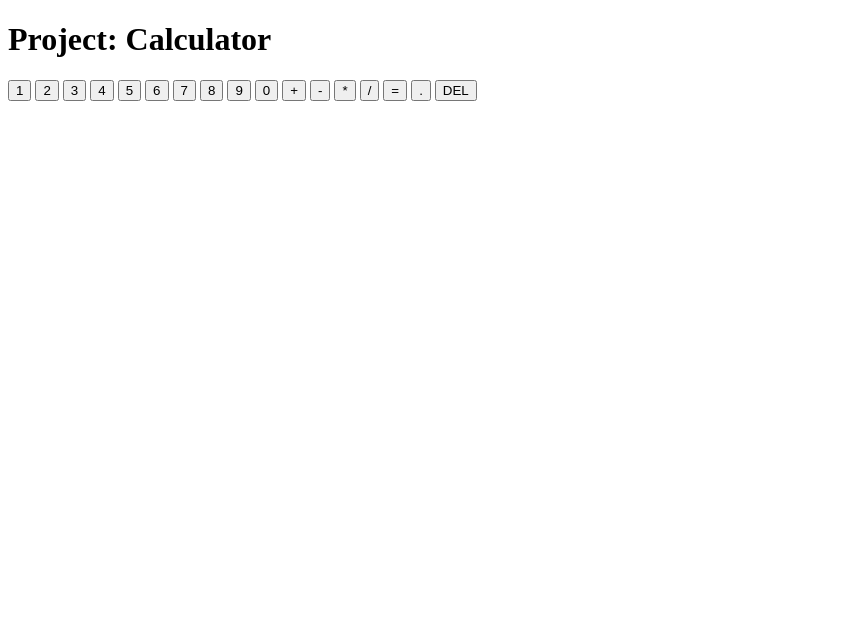
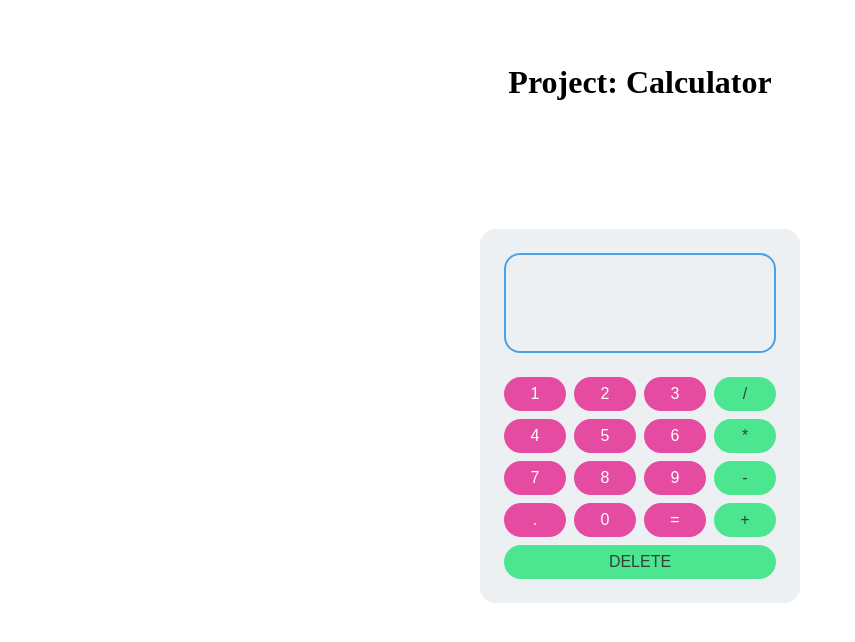
Before and after one commit to MatiasBastarrica/calculator-top, a plain HTML site: page index.html in a window 1280 px wide. Shown: the whole page, without its empty margins (0-855 px from the left). Drawn offline with Linux system fonts and the light colour scheme.

Commit message:
Add some styles and a basic layout for the calculator

```diff
--- a/index.html
+++ b/index.html
@@ -9,25 +9,28 @@
   <body>
     <h1>Project: Calculator</h1>
     <div class="calculator">
-      <div class="calculator__display"></div>
+      <div class="calculator__display">
+        <div class="calculation"></div>
+      </div>
       <div class="calculator__panel">
         <button class="btn">1</button>
         <button class="btn">2</button>
         <button class="btn">3</button>
+        <button class="btn btn-side">/</button>
         <button class="btn">4</button>
         <button class="btn">5</button>
         <button class="btn">6</button>
+        <button class="btn btn-side">*</button>
         <button class="btn">7</button>
         <button class="btn">8</button>
         <button class="btn">9</button>
+        <button class="btn btn-side">-</button>
+        <button class="btn">.</button>
         <button class="btn">0</button>
-        <button class="btn">+</button>
-        <button class="btn">-</button>
-        <button class="btn">*</button>
-        <button class="btn">/</button>
         <button class="btn">=</button>
-        <button class="btn">.</button>
-        <button class="btn">DEL</button>
+
+        <button class="btn btn-side">+</button>
+        <button class="btn btn-side">DELETE</button>
       </div>
     </div>
     <script src="./script.js"></script>
--- a/styles.css
+++ b/styles.css
@@ -0,0 +1,61 @@
+/* ### CSS RESET ### */
+
+* {
+  box-sizing: border-box;
+  margin: 0;
+  padding: 0;
+}
+
+/* ### GENERAL STYLING ### */
+
+h1 {
+  margin-top: 4rem;
+  text-align: center;
+}
+
+/* ## CALCULATOR ## */
+
+.calculator {
+  margin-top: 8rem;
+  margin-inline: auto;
+  width: 320px;
+  border-radius: 1rem;
+  padding: 1.5rem;
+  font-size: 1.5rem;
+  background-color: #4a6e8a1b;
+}
+
+/* ## DISPLAY ## */
+
+.calculator__display {
+  height: 100px;
+  border: 2px solid #4ba2e6;
+  border-radius: 1rem;
+  margin-bottom: 1.5rem;
+}
+
+/* ## PANEL ## */
+
+.calculator__panel {
+  display: flex;
+  flex-wrap: wrap;
+  gap: 0.5rem;
+}
+
+.btn {
+  font-size: 1rem;
+  border: none;
+  padding: 0.5rem 1.6rem;
+  cursor: pointer;
+  border-radius: 200px;
+  background-color: #e64ba2;
+  color: white;
+  flex-grow: 1;
+  width: 45px;
+  flex-shrink: 0;
+}
+
+.btn.btn-side {
+  background-color: #4be68f;
+  color: #30423a;
+}
```
